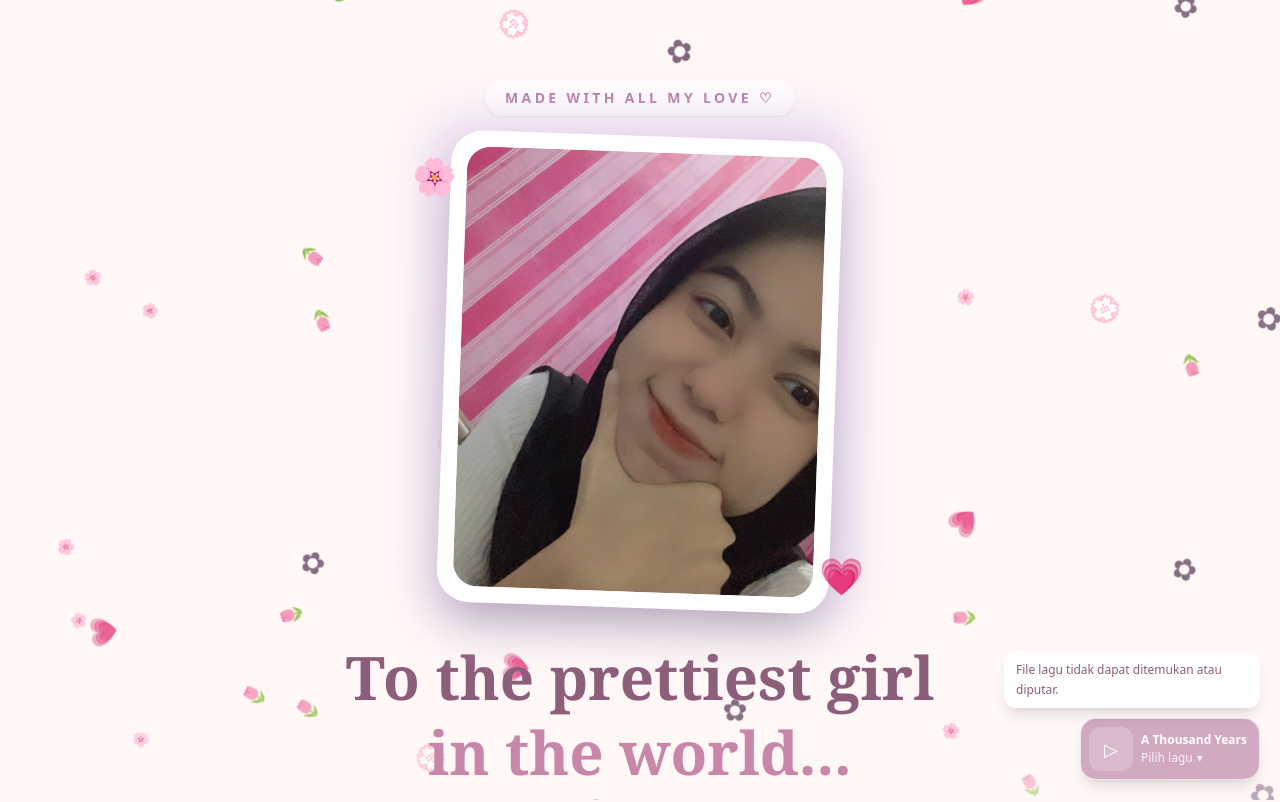
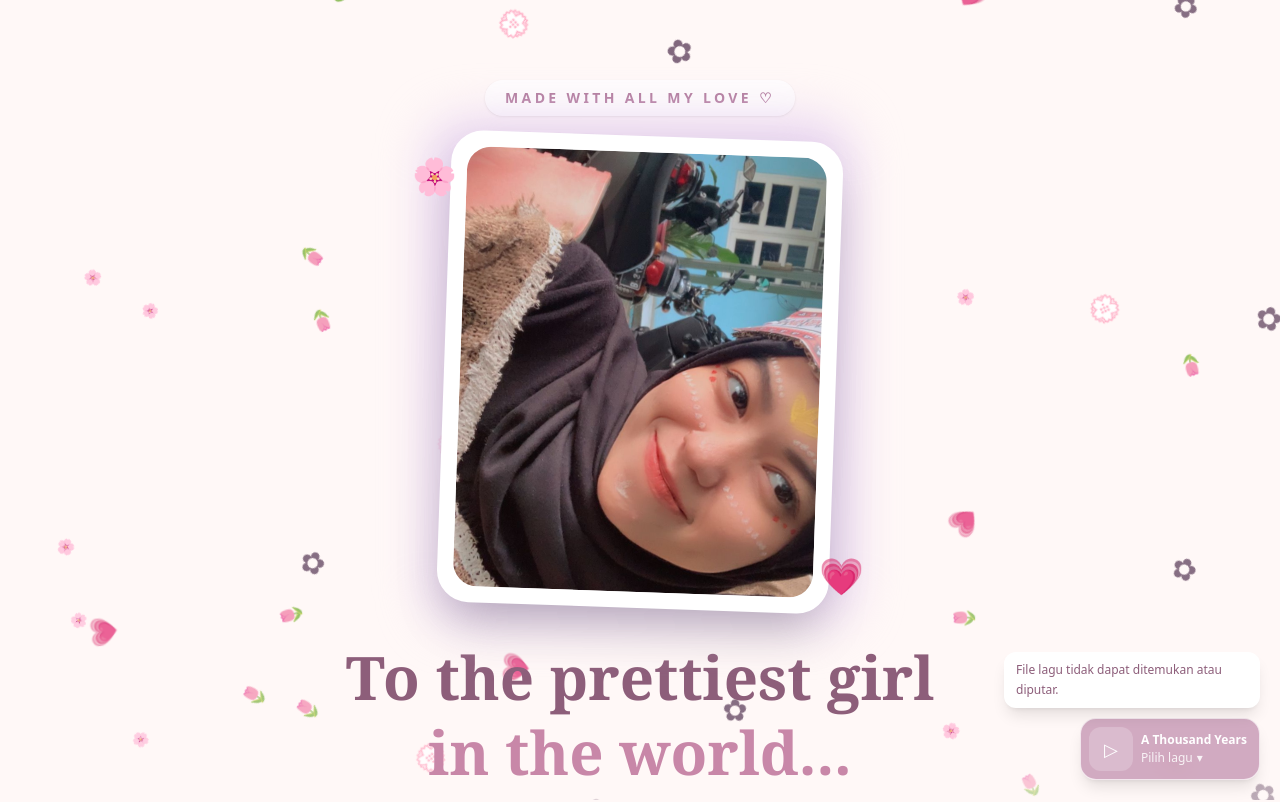
Before and after one commit to Mas-O-rgb/love-safira, a Next.js app: page / in a window 1280 px wide. Shown: the top 802 px of the page. Built offline with nearby package versions, Linux system fonts and the light colour scheme.

Commit message:
Update website text gallery

```diff
--- a/components/RomanticLanding.tsx
+++ b/components/RomanticLanding.tsx
@@ -275,15 +275,15 @@ const fallingItems = Array.from({ length: 24 }, (_, index) => ({
 }));
 
 const loveBurstFlowers = Array.from({ length: 24 }, (_, index) => {
-  const angle = (index / 24) * Math.PI * 2;
-  const distance = 90 + (index % 5) * 20;
+  const angle = (index / 15) * Math.PI * 2;
+  const distance = 200 + (index % 10) * 60;
 
   return {
     id: index,
     icon: ["🌸", "🌷", "💮", "✿"][index % 4],
     x: Math.cos(angle) * distance,
     y: Math.sin(angle) * distance,
-    delay: `${(index % 4) * 0.05}s`,
+    delay: `${(index % 4) * 0.15}s`,
   };
 });
 
@@ -412,7 +412,7 @@ export default function RomanticLanding() {
           <div className="absolute -inset-4 rounded-[2.5rem] bg-[#e7d3f0] blur-xl" />
           <div className="relative rotate-2 rounded-[2rem] border-8 border-white bg-white p-2 shadow-2xl transition duration-500 hover:rotate-0">
             <Image
-              src="/images/cover-2.JPG"
+              src="/images/cover-1.JPG"
               alt="Foto wanita tercantik di dunia"
               width={520}
               height={620}
```
Also changed, not shown: public/images/cover-2.jpg.
